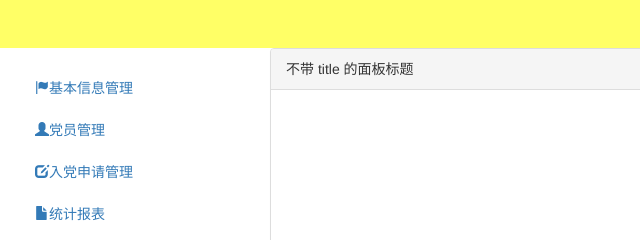
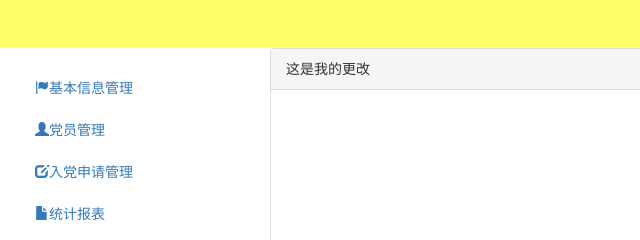
Before and after one commit to lalalaaaaaa/oneWeek-1, a plain HTML site: page 网站前端/index.html in a window 1280 px wide. Shown: the part 186-426 px from the top of the page, 0-640 px from the left. Drawn offline with Linux system fonts and the light colour scheme.

Commit message:
更改
更改啦

```diff
--- a/网站前端/index.html
+++ b/网站前端/index.html
@@ -27,7 +27,7 @@
 </div>
 <div class="panel panel-default" id="main">
    <div class="panel-heading">
-      不带 title 的面板标题
+      这是我的更改
    </div>
    <div class="panel-body">
       <i class="fafa-search"></i>
```
